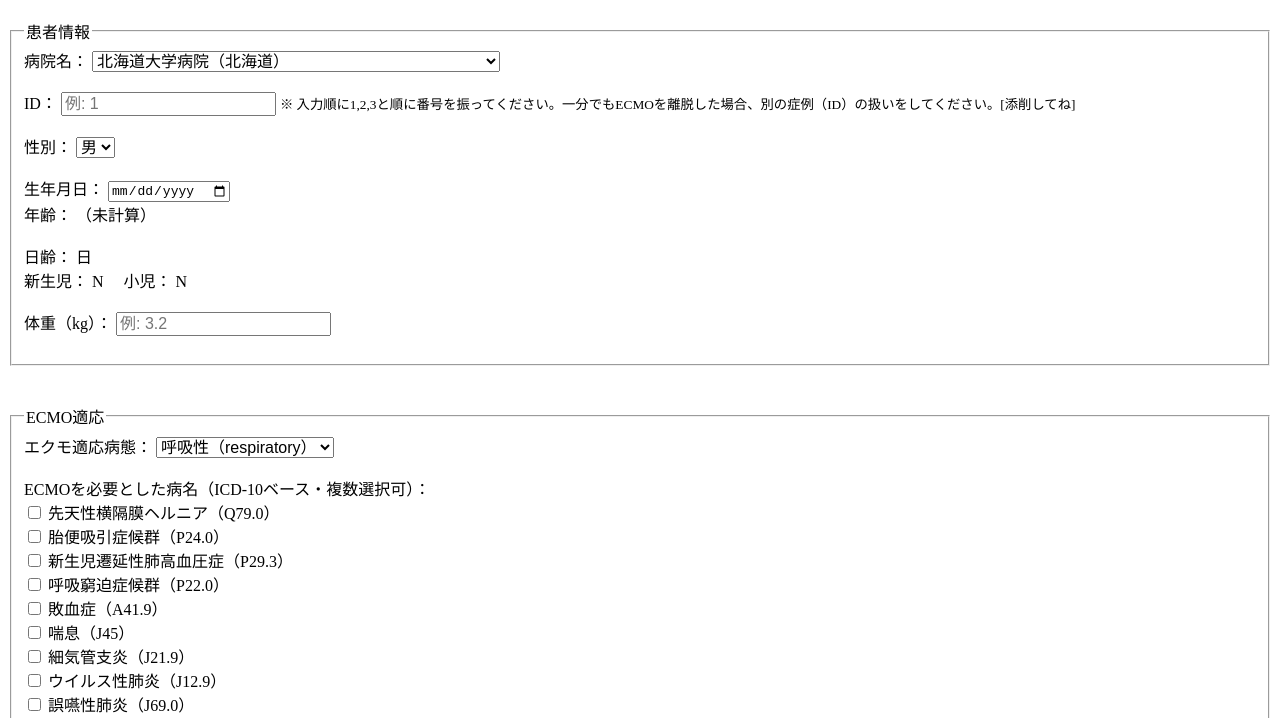
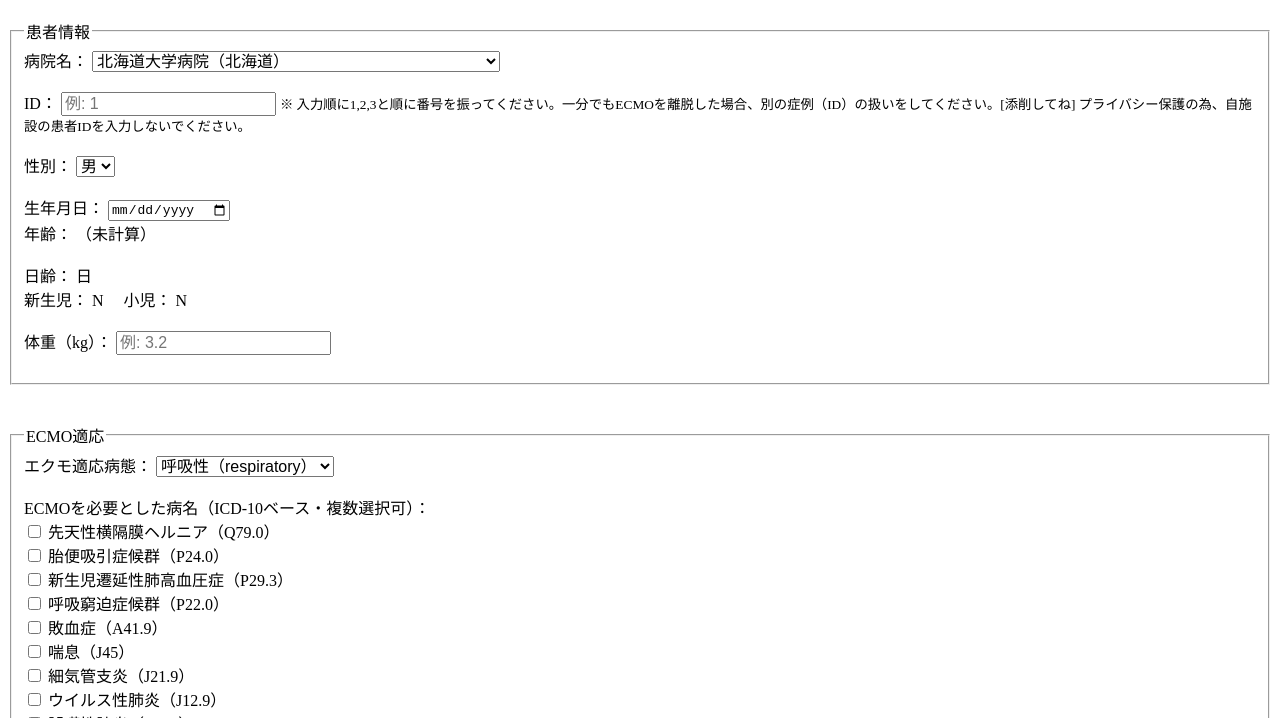
Before and after one commit to wataru-s11/pediatric_ECMO, a plain HTML site: page index.html in a window 1280 px wide. Shown: the part 70-788 px from the top of the page. Drawn offline with Linux system fonts and the light colour scheme.

Commit message:
Add privacy note next to patient ID field

```diff
--- a/index.html
+++ b/index.html
@@ -83,7 +83,7 @@
 
     <label>ID：</label>
     <input type="number" id="case_id" placeholder="例: 1">
-    <small>※ 入力順に1,2,3と順に番号を振ってください。一分でもECMOを離脱した場合、別の症例（ID）の扱いをしてください。[添削してね]</small><br><br>
+    <small>※ 入力順に1,2,3と順に番号を振ってください。一分でもECMOを離脱した場合、別の症例（ID）の扱いをしてください。[添削してね] プライバシー保護の為、自施設の患者IDを入力しないでください。</small><br><br>
 
     <label>性別：</label>
     <select id="sex">
```
